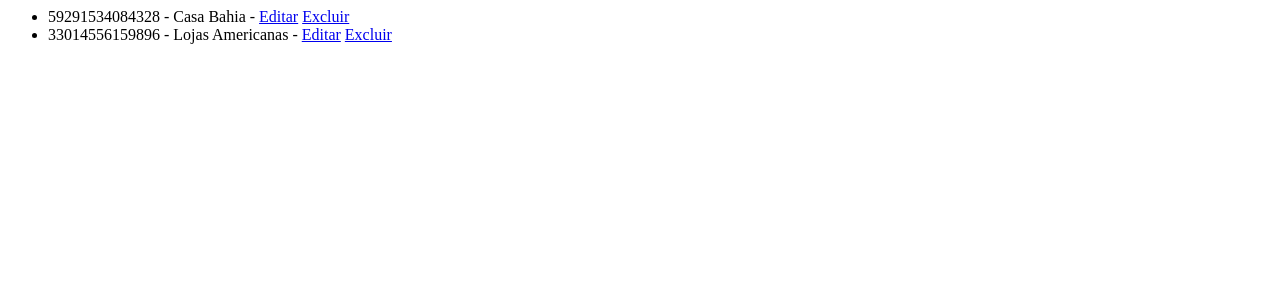
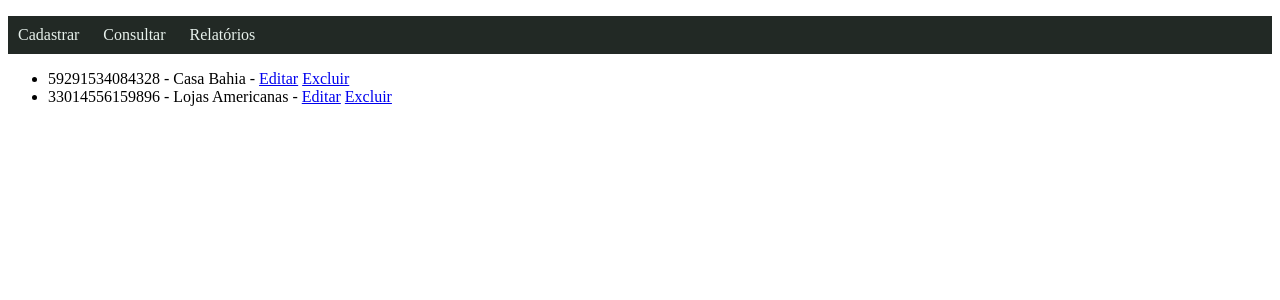
Before and after one commit to deoliveira2021/contasapagar, a Flask app: page /credores/consultar in a window 1280 px wide. Shown: the top 300 px of the page. Run offline with Flask 2, Linux system fonts and the light colour scheme; data comes from the database, SQL or seed files in the repository; parts of the project's set-up code (start-up, migrations or seed data) failed here and were passed over.

Commit message:
Alterações no menu suspenso

```diff
--- a/contasapagar/main.py
+++ b/contasapagar/main.py
@@ -1,4 +1,4 @@
-from flask import Flask
+from flask import Flask, render_template
 from database import db
 from flask_migrate import Migrate
 from credores import bp_credores
@@ -22,6 +22,6 @@
 @app.route('/')
 
 def index():
-    return 'Olá'
+    return render_template('index.html')
 
 app.run()
--- /dev/null
+++ b/contasapagar/static/style.css
@@ -0,0 +1,48 @@
+:root {
+  --cor-fundo: rgb(34, 41, 37);
+  --cor-hover: rgb(118, 180, 145);
+  --cor-primaria: rgb(231, 241, 236);
+}
+
+.dp-menu ul {
+  background-color: var(--cor-fundo);
+  list-style-type: lower-greek;
+  padding: 0;
+  position: relative;
+}
+
+.dp-menu ul li {
+  display: inline;
+  position: relative;
+}
+
+.dp-menu ul li a {
+  color: var(--cor-primaria);
+  text-decoration: none;
+  display: inline-block;
+  padding: 10px;
+  transition: background .3s;
+}
+
+.dp-menu ul li a:hover {
+  background-color: var(--cor-hover);
+}
+
+/*sub menu*/
+.dp-menu ul ul {
+  display: none;
+  left: 0;
+  position: absolute;
+}
+
+.dp-menu ul li:hover ul {
+  display: block;
+}
+
+.dp-menu ul ul {
+  width: 150px
+}
+
+.dp-menu ul ul li a {
+  display: block;
+}
--- /dev/null
+++ b/contasapagar/templates/base.html
@@ -0,0 +1,39 @@
+<!DOCTYPE html>
+<html lang="en">
+<head>
+  <meta charset="UTF-8">
+  <meta name="viewport" content="width=device-width, initial-scale=1.0">
+  <title>Sistema de Controle de Contas a Pagar</title>
+  <link rel="stylesheet" href="{{ url_for('static', filename='style.css') }}">
+</head>
+<body>
+  <nav class="dp-menu">
+    <ul>
+      <li><a href="/">Cadastrar</a>
+          <ul>
+            <li><a href="/credores/cadastrar">Credores</a></li>
+            <li><a href="/contas/cadastrar">Contas</a></li>
+            <li><a href="/pagamentos/cadastrar">Pagamentos</a></li>
+          </ul>
+      </li>
+      <li><a href="/">Consultar</a>
+        <ul>
+          <li><a href="/credores/consultar">Credores</a></li>
+          <li><a href="/contas/consultar">Contas</a></li>
+          <li><a href="/pagamentos/consultar">Pagamentos</a></li>
+        </ul>
+      </li>
+      <li><a href="/">Relatórios</a>
+        <ul>
+          <li><a href="/credores/relatorio">Credores</a></li>
+          <li><a href="/contas/relatorio">Contas</a></li>
+          <li><a href="/pagamentos/relatorio">Pagamentos</a></li>
+        </ul>
+      </li>
+    </ul>
+  </nav>
+  {% block conteudo %}
+  {% endblock %}
+
+</body>
+</html>
--- a/contasapagar/templates/consultar_credores.html
+++ b/contasapagar/templates/consultar_credores.html
@@ -1,5 +1,6 @@
-<html>
-    <body>
+{% extends 'base.html'%}
+
+{% block conteudo%}
     <ul>
         {% for credor in credores %}
         <li>
@@ -10,5 +11,4 @@
         </li>
         {% endfor%}
     </ul>
-    </body>
-</html>
+{% endblock %}
--- /dev/null
+++ b/contasapagar/templates/index.html
@@ -0,0 +1,5 @@
+{% extends 'base.html' %}
+
+{% block conteudo %}
+
+{% endblock %}
```
Also changed, not shown: contasapagar/models.py (+7 -3 lines), contasapagar/templates/cadastrar_credores.html (+5 -4 lines). Lines whose indentation alone changed are shown as unchanged.
